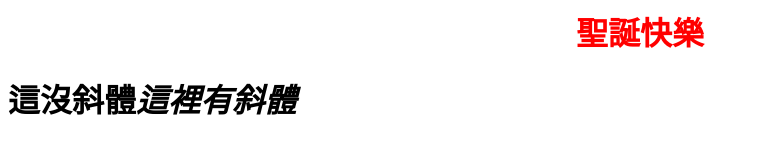
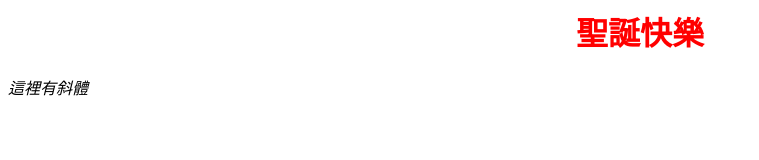
Before and after one commit to HeloiseDAS/heloise.github.io, a plain HTML site: page W4HW/index.html in a window 1280 px wide. Shown: the whole page, without its empty margins (0-759 px from the left). Drawn offline with Linux system fonts and the light colour scheme.

Commit message:
Update index.html

```diff
--- a/W4HW/index.html
+++ b/W4HW/index.html
@@ -1,2 +1,2 @@
 <h1 style="color:red; text-align:center;">聖誕快樂</h1>
-<h1>這沒斜體<i>這裡有斜體</i></h1>
+<p><i>這裡有斜體</i></p>
```
